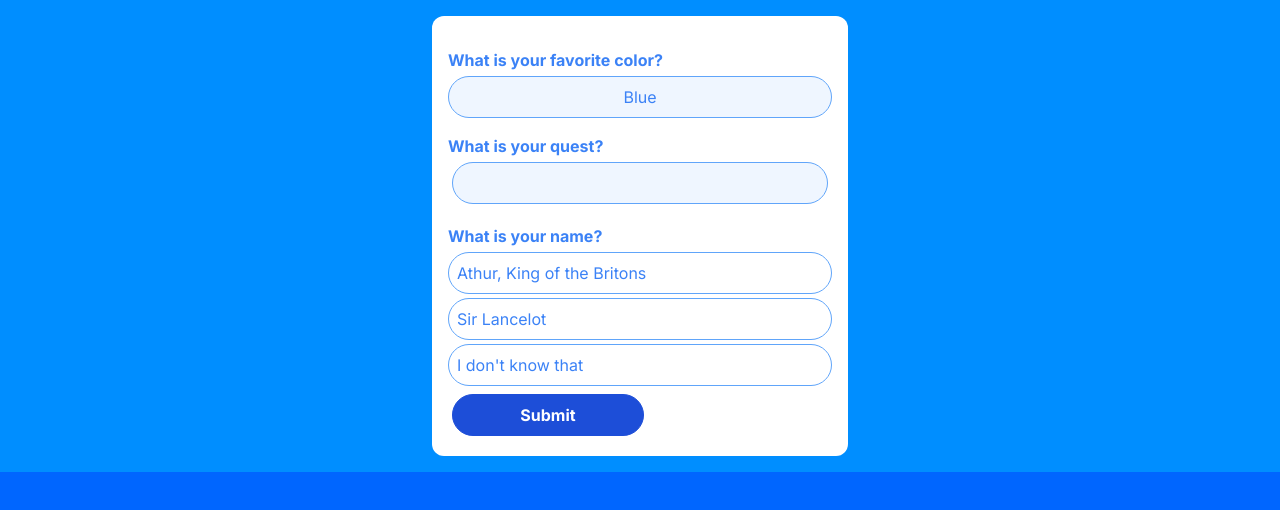
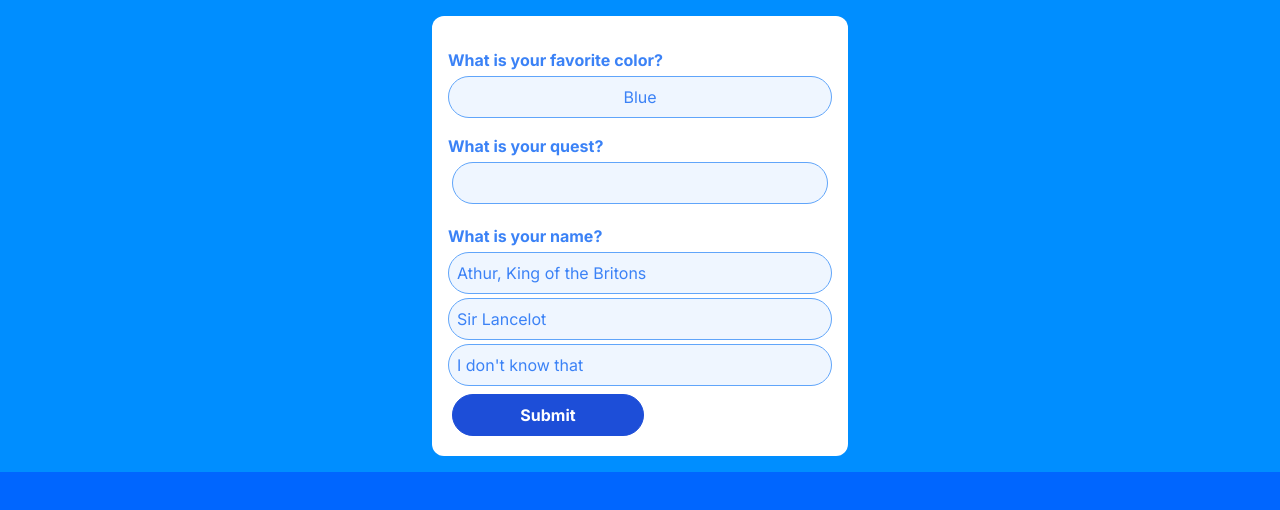
Before and after one commit to shirinmjr/organize-app, a Next.js app: page /participate/event/1 in a window 1280 px wide. Shown: the top 510 px of the page. Built offline with nearby package versions, Linux system fonts and the light colour scheme.

Commit message:
rename input file

```diff
--- a/app/components/inputs/InputRadioGroup.jsx
+++ b/app/components/inputs/InputChooseOne.jsx
@@ -14,8 +14,8 @@ const InputChooseOne = ({ question, options }) => {
           <RadioGroup.Option
             className={({ active, checked }) => `
             cursor-pointer my-1 flex items-center justify-between w-full p-2 border border-blue-400 rounded-full border-1 focus:ring-none
-            ${active ? "ring-1 bg-blue-100 text-white" : ""}
-            ${checked ? "bg-blue-400 font-bold text-white" : ""}`}
+            ${active ? "ring-1 bg-blue-100 text-white" : "bg-blue-50"}
+            ${checked ? "bg-blue-400 font-bold text-white" : "bg-blue-50"}`}
             key={index}
             value={option}
           >
--- a/app/participate/event/[id]/page.jsx
+++ b/app/participate/event/[id]/page.jsx
@@ -1,5 +1,5 @@
 import Button from "@/app/components/inputs/Button";
-import InputChooseOne from "@/app/components/inputs/InputRadioGroup";
+import InputChooseOne from "@/app/components/inputs/InputChooseOne";
 import InputSelect from "@/app/components/inputs/InputSelect";
 import InputText from "@/app/components/inputs/InputText";
 import generateUniqueId from "@/app/util/generateUniqueId";
```
